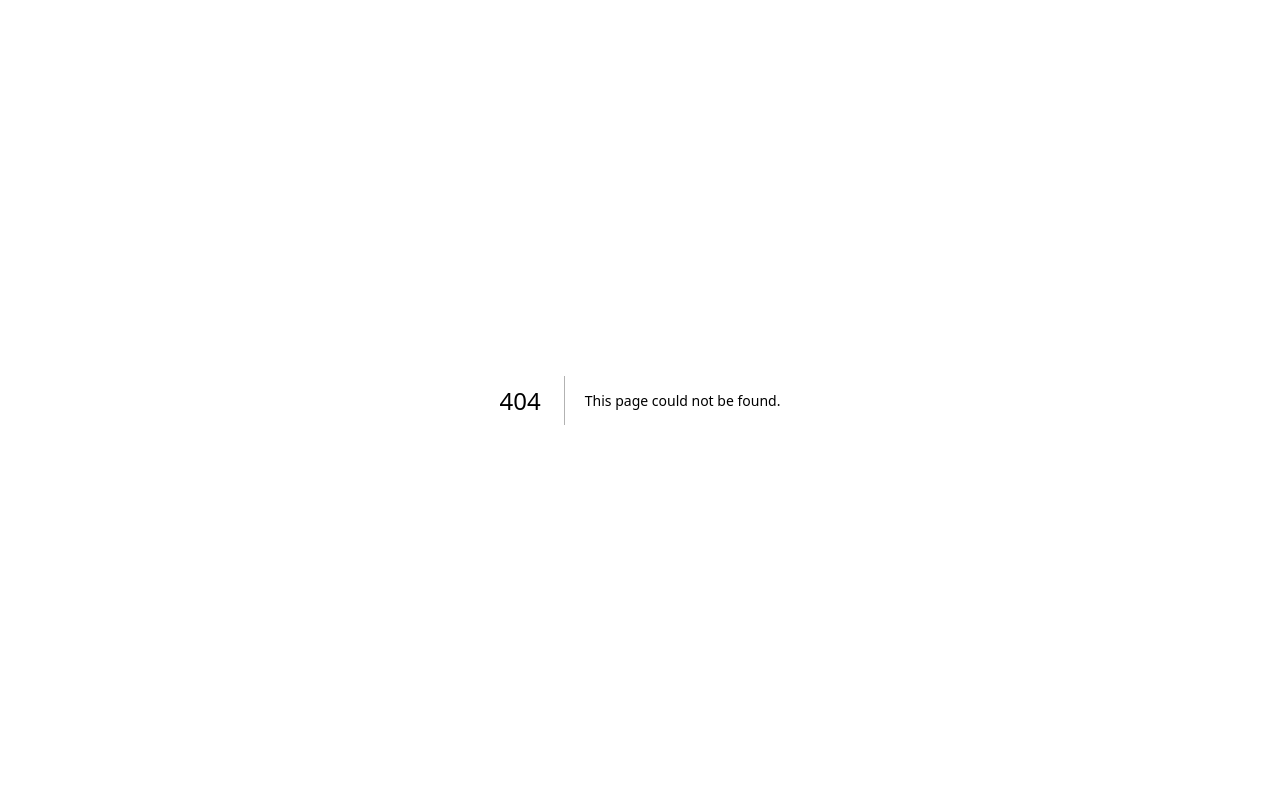
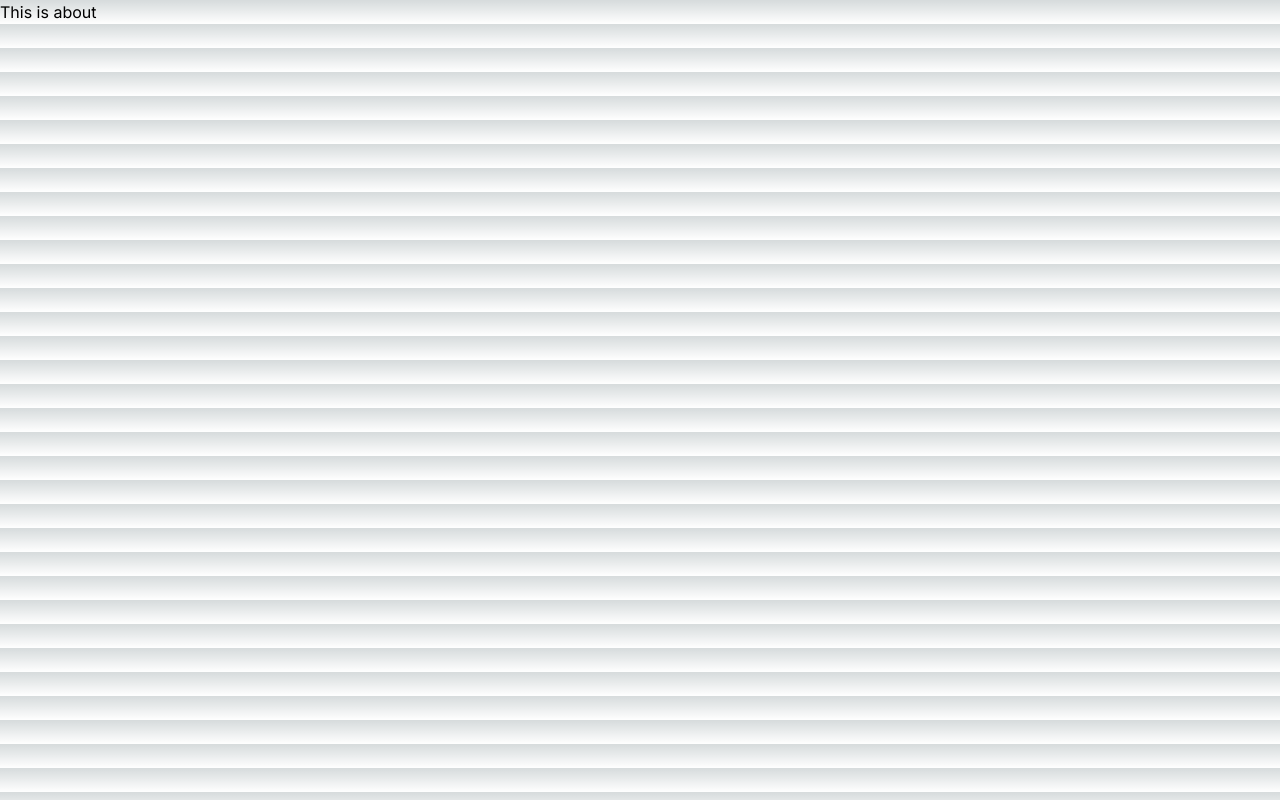
Before and after one commit to EdwardMelendezM/University-Prep-Academy-Prototype, a Next.js app: page /about in a window 1280 px wide. Before the commit this address had no page. Built offline with nearby package versions, Linux system fonts and the light colour scheme.

Commit message:
adding about for test

```diff
--- /dev/null
+++ b/src/app/about/page.tsx
@@ -0,0 +1,9 @@
+const Page = () => {
+  return (
+    <div>
+      This is about
+    </div>
+  );
+}
+
+export default Page;
```
